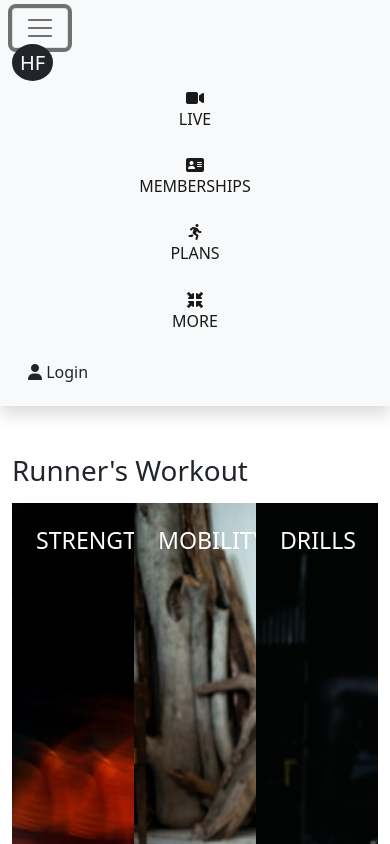
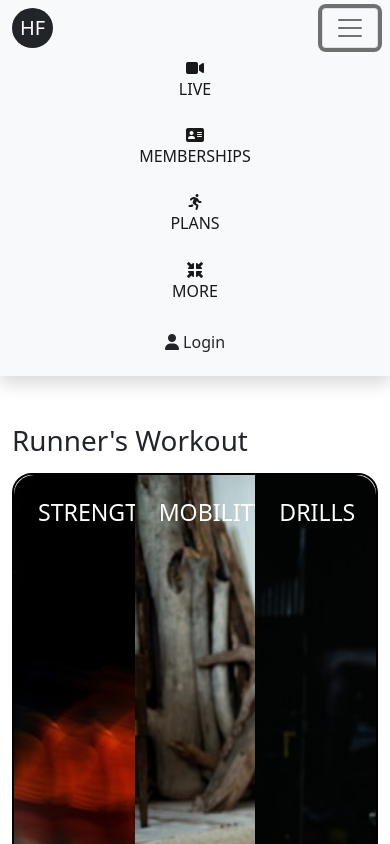
Before and after one commit to faisalkn-71/hello-fitness, a plain HTML site: page index.html in a window 390 px wide. Both pictures are taken after a click on the button "Toggle navigation". Shown: the top 844 px of the page. Drawn offline with nearby package versions, Linux system fonts and the light colour scheme.

Commit message:
final-commit

```diff
--- a/index.html
+++ b/index.html
@@ -4,7 +4,7 @@
     <meta charset="UTF-8">
     <meta http-equiv="X-UA-Compatible" content="IE=edge">
     <meta name="viewport" content="width=device-width, initial-scale=1.0">
-    <link rel="shortcut icon" href="https://cdn-icons-png.flaticon.com/128/2936/2936886.png" type="image/x-icon">
+    <link rel="shortcut icon" href="img/logo.jpg" type="image/x-icon">
     <title>Hello Fitness</title>
 
 
@@ -22,11 +22,12 @@
     <header>
         <nav class="navbar navbar-expand-lg navbar-light bg-light shadow">
             <div class="container-fluid">
-              <button class="navbar-toggler" type="button" data-bs-toggle="collapse" data-bs-target="#navbarTogglerDemo01" aria-controls="navbarTogglerDemo01" aria-expanded="false" aria-label="Toggle navigation">
+                <a class="navbar-brand text-white bg-dark rounded-circle px-2" href="#">HF</a>
+              <button class="navbar-toggler" type="button" data-bs-toggle="collapse" data-bs-target="#navbarTogglerDemo03" aria-controls="navbarTogglerDemo03" aria-expanded="false" aria-label="Toggle navigation">
                 <span class="navbar-toggler-icon"></span>
               </button>
-              <div class="collapse navbar-collapse" id="navbarTogglerDemo01">
-                <a class="navbar-brand text-white bg-dark rounded-circle px-2" href="#">HF</a>
+
+              <div class="collapse navbar-collapse" id="navbarTogglerDemo03">
                 <ul class="navbar-nav mx-auto mb-2 mb-lg-0">
                     <li class="nav-item  mx-4">
                       <a class="nav-link active" aria-current="page" href="#">
@@ -63,7 +64,7 @@
 
 
                   </ul>
-                <div class="d-flex">
+                  <div class="d-flex justify-content-center">
                     <h6 class="nav-link active text-dark" aria-current="page" href="#">
                       <i class="fa-solid fa-user"></i>
                       Login
@@ -76,8 +77,8 @@
     <main class="container">
         <div class="pt-5 ">
             <h1 class="pb-2">Runner's Workout</h1>
-            <div class="d-flex w-100 rounded-3">
-                <div class="d-flex justify-content-between effect strength p-4">
+            <div class="d-flex w-100 main-div">
+                <div class=" d-flex justify-content-between effect strength p-4">
                     <h3 class="text-white">STRENGTH </h3>
                     <div class="icon">
                         <i class="fa-solid fa-angle-right text-white"></i>
--- a/style.css
+++ b/style.css
@@ -1,6 +1,14 @@
+.main-div{
+    border: solid 2px black;
+    border-radius: 20px;
+
+}
+
 .strength{
     background-image: url("img/strength.jpg");
     background-size: cover;
+    border-top-left-radius:20px ;
+    border-bottom-left-radius:20px ;
 }
 
 .mobility{
@@ -11,6 +19,8 @@
 .drills{
     background-image: url("img/drills.jpg");
     background-size: cover;
+    border-top-right-radius:20px ;
+    border-bottom-right-radius:20px ;
 }
 
 .effect{
@@ -29,3 +39,25 @@
 .effect:hover .icon{
     display: block;
 }
+
+
+/* ------------------
+      Media quries
+---------------------*/
+
+/* mobile devices */
+
+@media only screen and (min-width:100px) and (max-width:688px) {
+    .effect:hover{
+        width:200%;
+        overflow: hidden;
+    }
+}
+
+/* tablet devices */
+    @media only screen and (min-width:689px) and (max-width:992px) {
+        .effect:hover{
+            width:100%;
+        }
+
+}
```
Also changed, not shown: img/logo.jpg (added). Lines whose indentation alone changed are shown as unchanged.
